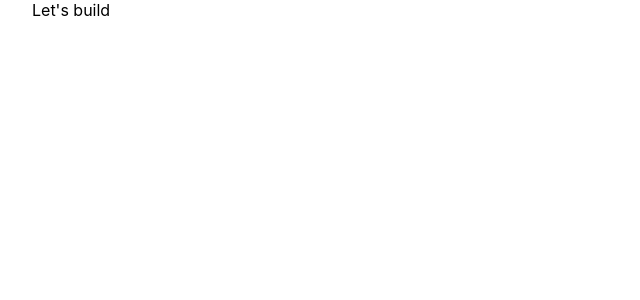
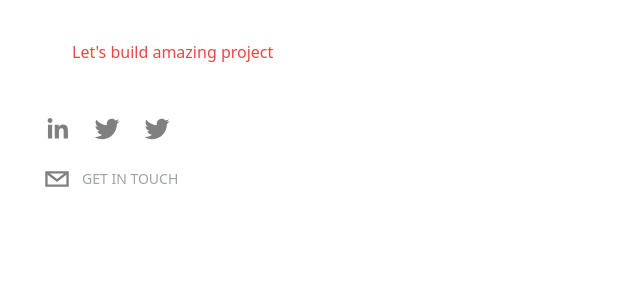
Before and after one commit to jinyeong-park/portfolio, a Next.js app in the folder portfolio-nextjs/: page / in a window 1280 px wide. Shown: the top 300 px of the page, without its empty margins (0-640 px from the left). Built offline with nearby package versions, Linux system fonts and the light colour scheme.

Commit message:
fixed tailwind.config.js path

```diff
--- /dev/null
+++ b/portfolio-nextjs/components/Header.tsx
@@ -0,0 +1,23 @@
+import React from 'react';
+import { SocialIcon } from "react-social-icons";
+
+type Props = {}
+
+export default function Header({}: Props) {
+  return (
+    <header>
+        <div>
+            {/* social icons */}
+            <SocialIcon url="https://linkedin.com/in/jennypark7" fgColor="gray" bgColor="transparent" />
+            <SocialIcon url="https://twitter.com/jaketrent" fgColor="gray" bgColor="transparent" />
+            <SocialIcon url="https://twitter.com/jaketrent" fgColor="gray" bgColor="transparent" />
+            <div className="flex flex-row items-center text-gray-300 cursor-pointer">
+                <SocialIcon className="cursor-pointer" network="email" fgColor="gray" bgColor="transparent" />
+                <p className="uppercase hidden md:inline-flex text-sm text-gray-400">Get In Touch</p>
+            </div>
+
+        </div>
+    </header>
+
+  )
+}
--- a/portfolio-nextjs/package.json
+++ b/portfolio-nextjs/package.json
@@ -12,12 +12,16 @@
     "@types/node": "18.11.9",
     "@types/react": "18.0.25",
     "@types/react-dom": "18.0.9",
-    "next": "13.0.5",
+    "next": "^13.0.5",
     "react": "18.2.0",
     "react-dom": "18.2.0",
+    "react-social-icons": "^5.15.0",
     "typescript": "4.9.3"
   },
   "devDependencies": {
+    "@tailwindcss/typography": "^0.5.8",
+    "autoprefixer": "^10.4.13",
+    "postcss": "^8.4.19",
     "tailwindcss": "^3.2.4"
   }
 }
--- a/portfolio-nextjs/pages/_app.tsx
+++ b/portfolio-nextjs/pages/_app.tsx
@@ -1,5 +1,6 @@
 import '../styles/globals.css'
 import type { AppProps } from 'next/app'
+
 
 export default function App({ Component, pageProps }: AppProps) {
   return <Component {...pageProps} />
--- a/portfolio-nextjs/pages/index.tsx
+++ b/portfolio-nextjs/pages/index.tsx
@@ -1,17 +1,33 @@
+import type { NextPage } from "next";
 import Head from 'next/head'
-import Image from 'next/image'
 import styles from '../styles/Home.module.css'
+import Header from "../components/Header";
 
-export default function Home() {
+const Home: NextPage = () => {
   return (
     <div className={styles.container}>
       <Head>
         <title>Jenny Park</title>
-        <meta name="description" content="Generated by create next app" />
-        <link rel="icon" href="/favicon.ico" />
       </Head>
 
-      <div>Let's build</div>
+      <h1 className="p-10 text-red-500">Let's build amazing project</h1>
+
+      {/* - Header */}
+      <Header />
+
+      {/* - Hero */}
+
+      {/* - About */}
+
+      {/* - Experience */}
+
+      {/* - Skills  */}
+
+      {/* - Projects  */}
+
+      {/* - Contact Us */}
     </div>
   )
 }
+
+export default Home;
--- /dev/null
+++ b/portfolio-nextjs/postcss.config.js
@@ -0,0 +1,6 @@
+module.exports = {
+  plugins: {
+    tailwindcss: { config: './tailwind.config.js' },
+    autoprefixer: {},
+  },
+}
--- a/portfolio-nextjs/styles/globals.css
+++ b/portfolio-nextjs/styles/globals.css
@@ -1,26 +1,4 @@
-html,
-body {
-  padding: 0;
-  margin: 0;
-  font-family: -apple-system, BlinkMacSystemFont, Segoe UI, Roboto, Oxygen,
-    Ubuntu, Cantarell, Fira Sans, Droid Sans, Helvetica Neue, sans-serif;
-}
-
-a {
-  color: inherit;
-  text-decoration: none;
-}
-
-* {
-  box-sizing: border-box;
-}
-
-@media (prefers-color-scheme: dark) {
-  html {
-    color-scheme: dark;
-  }
-  body {
-    color: white;
-    background: black;
-  }
-}
+/* debug-twcss/styles/global.css */
+@tailwind base;
+@tailwind utilities;
+@tailwind components;
--- a/portfolio-nextjs/tailwind.config.js
+++ b/portfolio-nextjs/tailwind.config.js
@@ -1,10 +1,15 @@
 /** @type {import('tailwindcss').Config} */
 module.exports = {
   content: [
-    "./pages/**/*.{js, ts, jsx, tsx}"
+    // "./pages/*.{js, ts, jsx, tsx}",
+    "./pages/*.tsx",
+    "./components/**/*.tsx",
   ],
   theme: {
     extend: {},
   },
-  plugins: [],
+  plugins: [
+    require('@tailwindcss/typography'),
+  ],
+
 }
```
Also changed, not shown: 1 other file (tests, documents, lock files or other folders).
